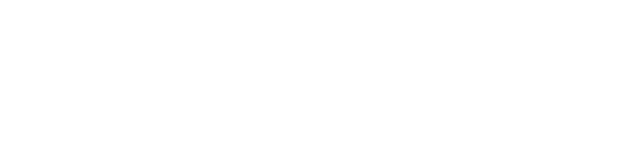
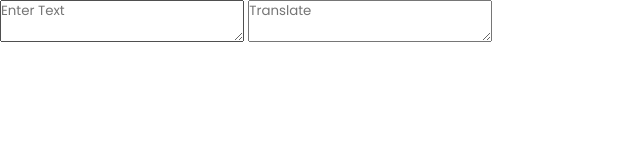
Before and after one commit to py-pankaj-ydv-7/javascript-projects, a plain HTML site: page TranslateApp/index.html in a window 1280 px wide. Shown: the whole page, without its empty margins (0-640 px from the left). Drawn offline with Linux system fonts and the light colour scheme.

Commit message:
html and css update

```diff
--- a/TranslateApp/index.html
+++ b/TranslateApp/index.html
@@ -9,8 +9,10 @@
 </head>
 <body>
     <div class="container">
-        <div class="left"></div>
-        <div class="right"></div>
+        <div class="Text">
+            <textarea name="" id="fromText" placeholder="Enter Text"></textarea>
+            <textarea name="" id="toText" placeholder="Translate"></textarea>
+        </div>
     </div>
 
     <script src="script.js"></script>
--- a/TranslateApp/style.css
+++ b/TranslateApp/style.css
@@ -0,0 +1,8 @@
+@import url('https://fonts.googleapis.com/css2?family=Inter:ital,opsz,wght@0,14..32,100..900;1,14..32,100..900&family=Poppins:ital,wght@0,100;0,200;0,300;0,400;0,500;0,600;0,700;0,800;0,900;1,100;1,200;1,300;1,400;1,500;1,600;1,700;1,800;1,900&family=Press+Start+2P&family=Roboto:wght@100&display=swap');
+
+*{
+    margin: 0;
+    padding: 0;
+    box-sizing: border-box;
+    font-family: 'Poppins', sans-serif;
+}
```
